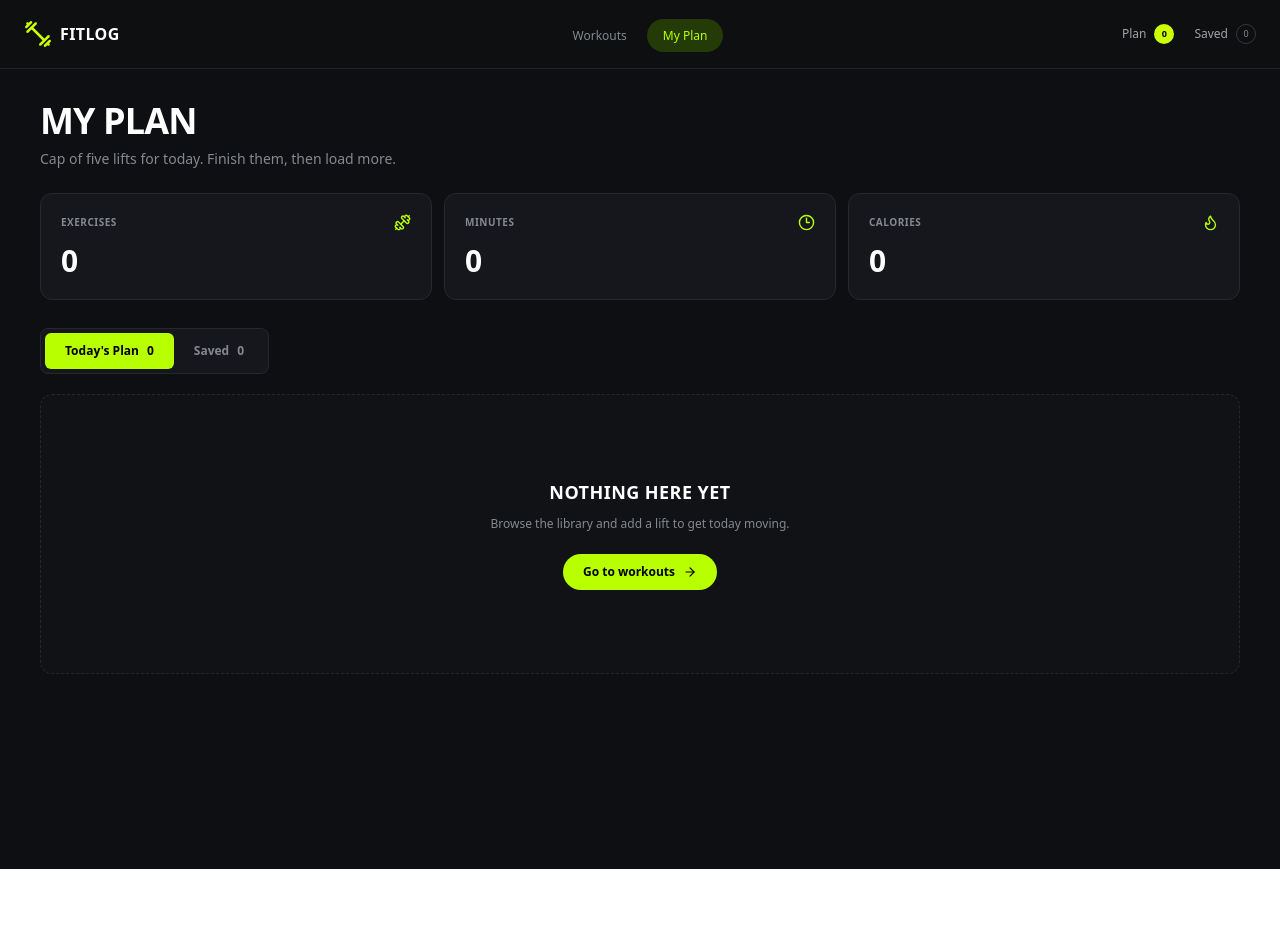
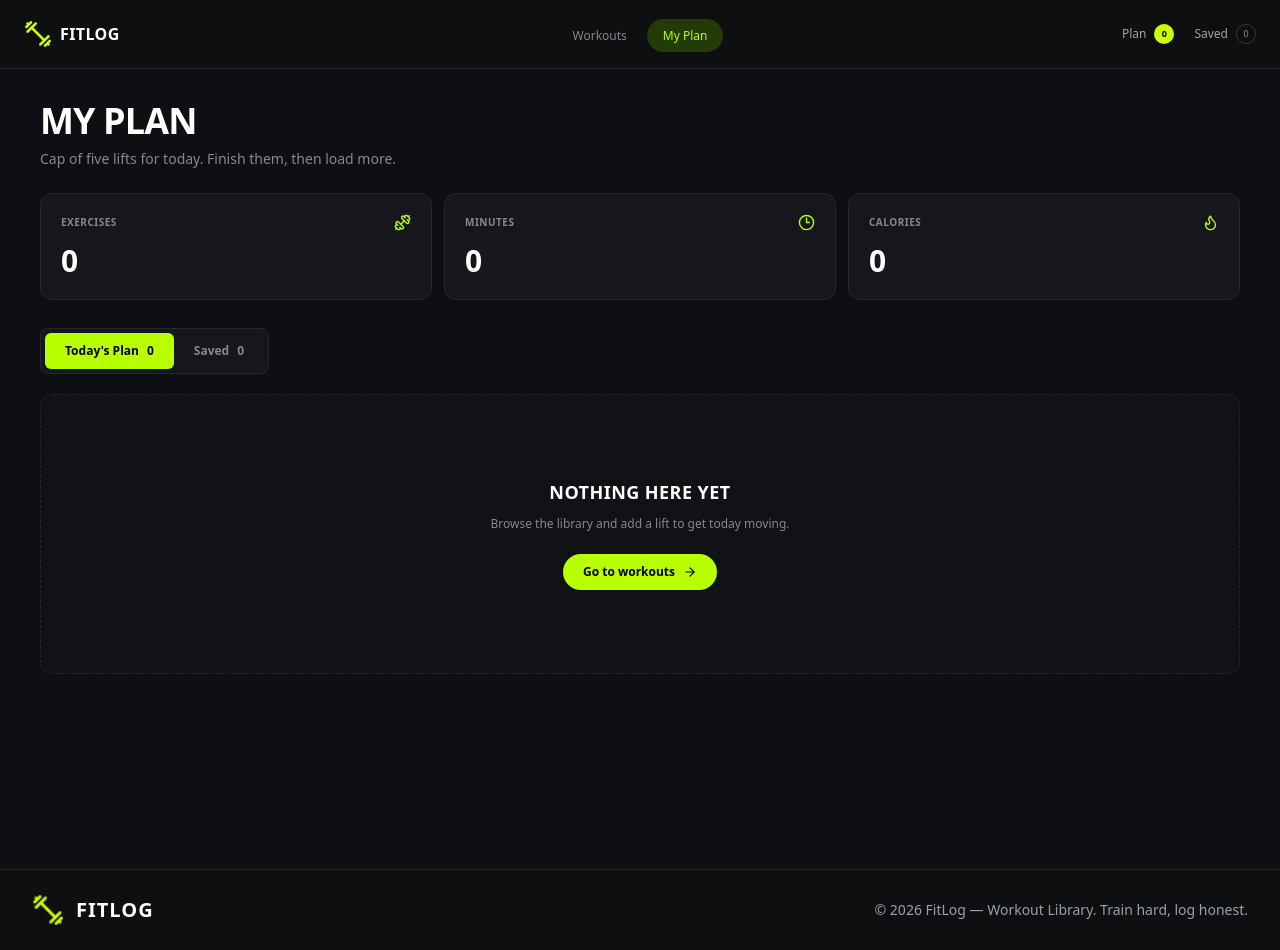
Before and after one commit to MostafizurRahman2488/fit-log, a Next.js app: page /my-plan in a window 1280 px wide. Before the commit the page ends 869 px from the top, so only its background shows below. Built offline with nearby package versions, Linux system fonts and the light colour scheme.

Commit message:
Footer Add

```diff
--- a/src/app/layout.js
+++ b/src/app/layout.js
@@ -3,6 +3,7 @@ import "./globals.css";
 import { FitLogProvider } from "@/context/FitLogContext";
 import { ToastContainer } from "react-toastify";
 import "react-toastify/dist/ReactToastify.css";
+import Footer from "@/components/layout/Footer";
 
 export default function RootLayout({ children }) {
   return (
@@ -12,6 +13,8 @@ export default function RootLayout({ children }) {
           <Navbar />
 
           {children}
+
+          <Footer />
 
           <ToastContainer
             position="top-right"
--- a/src/components/layout/Footer.jsx
+++ b/src/components/layout/Footer.jsx
@@ -1,10 +1,33 @@
-import React from 'react';
+
+import Image from "next/image";
+import React from "react";
 
 const Footer = () => {
     return (
-        <div>
+        <footer className="bg-[#0d0f11] border-t border-white/10">
+            <div className="container mx-auto flex flex-col items-center justify-between gap-4 px-4 py-6 sm:px-6 md:flex-row lg:px-8">
 
-        </div>
+                {/* Left - Brand */}
+                <div className="flex items-center gap-3">
+                    <Image
+                        src="/logo.png"
+                        alt="FitLog logo"
+                        width={32}
+                        height={32}
+                        className="h-8 w-8 object-contain"
+                    />
+
+                    <span className="text-xl font-bold tracking-wider text-white">
+                        FITLOG
+                    </span>
+                </div>
+
+                {/* Right - Copyright */}
+                <p className="text-center text-sm text-gray-400 md:text-right">
+                    © 2026 FitLog — Workout Library. Train hard, log honest.
+                </p>
+            </div>
+        </footer>
     );
 };
 
```
Lines whose indentation alone changed are shown as unchanged.
